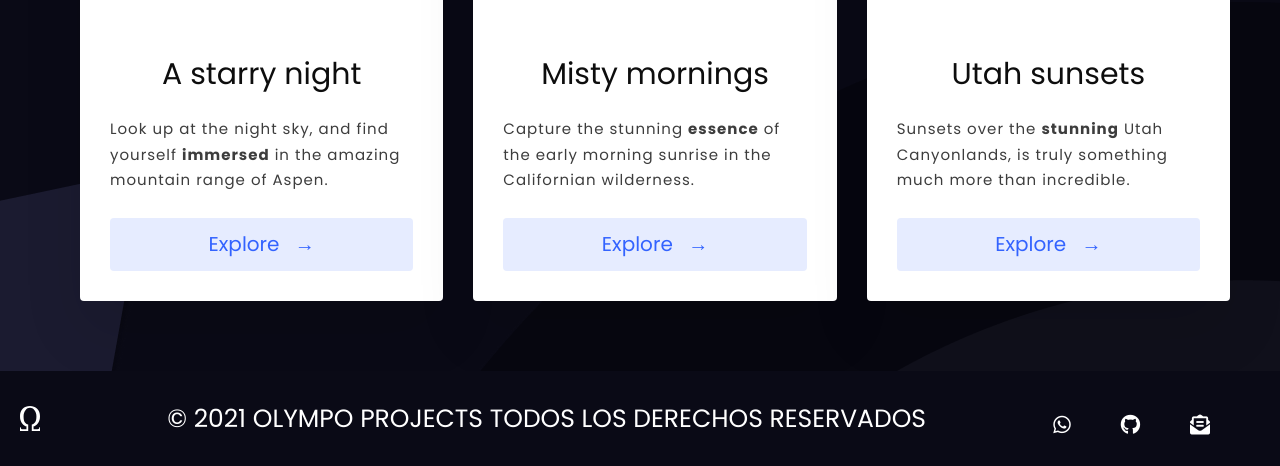
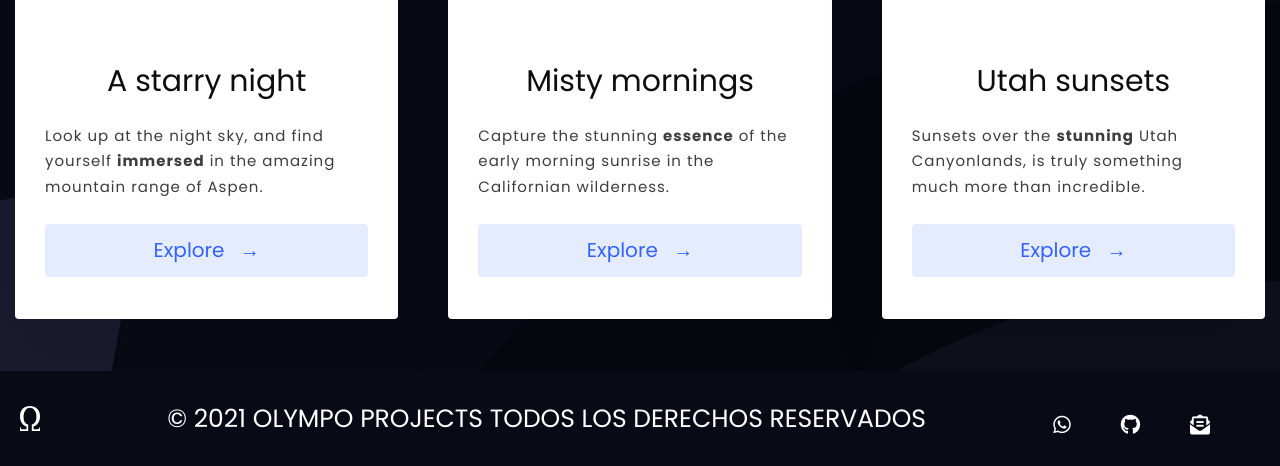
Before and after one commit to OlympoDevelopers/OlympoWeb, a PHP site: page /servicio-animacion.php in a window 1280 px wide. Shown: the part 334-800 px from the top of the page. Run offline with PHP 8.4, Linux system fonts and the light colour scheme.

Commit message:
Tarjetas Marco arregladas

```diff
--- a/src/scss/internas/_animaciones.scss
+++ b/src/scss/internas/_animaciones.scss
@@ -2,31 +2,12 @@
 @use '../base/mixins' as m;
 
 .cuadricula {
-  //display: grid;
-  //width: 114rem;
-  //grid-gap: 3rem;
-  //grid-template-columns: repeat(auto-fit, minmax(30rem, 1fr));
-  //align-items: start;
-  //margin: auto;
-@include m.grid(1,2rem);
-  margin: auto;
-  width: 36rem;
-
-  @include m.tablet{
-    @include m.grid(1,3rem);
-    width: 115rem;
-    margin-right: 5rem;
-
-  }
-
+  display: flex;
+  flex-direction: column;
+  align-items: center;
   @include m.desktop{
-    @include m.grid(3,3rem)
-  }
-
-}
-@media (max-width: 60em) {
-  .grid {
-    grid-gap: 3rem;
+    @include m.grid(3,2rem);
+    margin: auto;
   }
 }
 .grid__item {
@@ -36,6 +17,12 @@
   box-shadow: 0 3rem 6rem rgba(0, 0, 0, 0.1);
   cursor: pointer;
   transition: 0.2s;
+  margin: 3rem 1.5rem 3rem 1.5rem;
+  max-width: 45rem;
+  @include m.tablet{
+    height: 50rem;
+    max-width: 55rem;
+  }
 }
 .grid__item:hover {
   transform: translateY(-0.5%);
--- a/src/scss/internas/_index.scss
+++ b/src/scss/internas/_index.scss
@@ -6,3 +6,4 @@
 @forward "conocenos";
 @forward "animaciones";
 @forward "edicionVideo";
+//@forward "voxel";
--- a/src/scss/internas/_voxel.scss
+++ /dev/null
@@ -1,76 +0,0 @@
-@use '../base/variables' as v;
-@use '../base/mixins' as m;
-
-.cuadricula {
-    //display: grid;
-    //width: 114rem;
-    //grid-gap: 3rem;
-    //grid-template-columns: repeat(auto-fit, minmax(30rem, 1fr));
-    //align-items: start;
-    //margin: auto;
-  @include m.grid(1,2rem);
-    margin: auto;
-    width: 36rem;
-
-    @include m.tablet{
-      @include m.grid(1,3rem);
-      width: 115rem;
-      margin-right: 5rem;
-
-    }
-
-    @include m.desktop{
-      @include m.grid(3,3rem)
-    }
-
-  }
-  @media (max-width: 60em) {
-    .grid {
-      grid-gap: 3rem;
-    }
-  }
-  .grid__item {
-    background-color: lighten(v.$hover, 3%);
-    border-radius: 0.4rem;
-    overflow: hidden;
-    box-shadow: 0 3rem 6rem rgba(0, 0, 0, 0.1);
-    cursor: pointer;
-    transition: 0.2s;
-  }
-  .grid__item:hover {
-    transform: translateY(-0.5%);
-    box-shadow: 0 4rem 8rem rgba(0, 0, 0, 0.2);
-  }
-
-  .card__img {
-    display: block;
-    width: 100%;
-    height: 18rem;
-    object-fit: cover;
-  }
-  .card__content {
-    padding: 3rem 3rem;
-  }
-  .card__header {
-    font-size: 3rem;
-    font-weight: 500;
-    color: #0d0d0d;
-    margin-bottom: 1.5rem;
-  }
-  .card__text {
-    font-size: 1.5rem;
-    letter-spacing: 0.1rem;
-    line-height: 1.7;
-    color: #3d3d3d;
-    margin-bottom: 2.5rem;
-
-  .card__btn span {
-    margin-left: 1rem;
-    transition: 0.2s;
-  }
-  .card__btn:hover, .card__btn:active {
-    background-color: #dce4ff;
-  }
-  .card__btn:hover span, .card__btn:active span {
-    margin-left: 1.5rem;}
-  }
```
Also changed, not shown: build/css/app.css, 1 other file.
